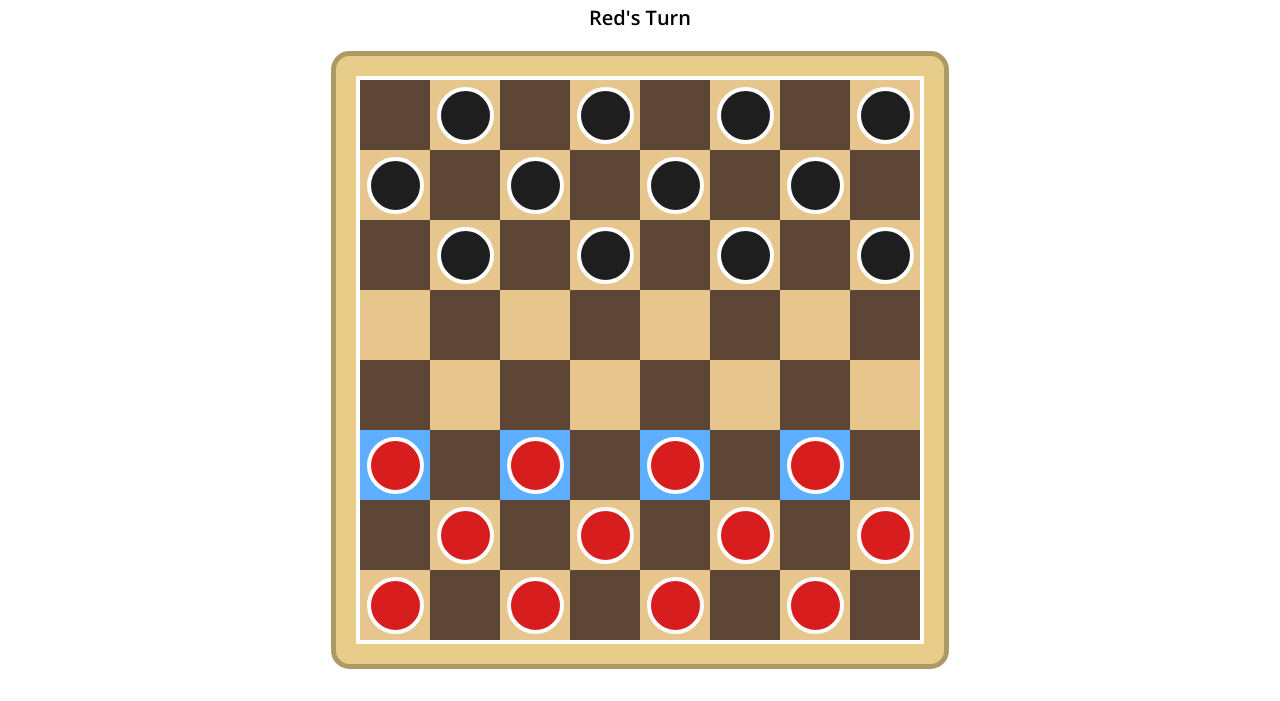
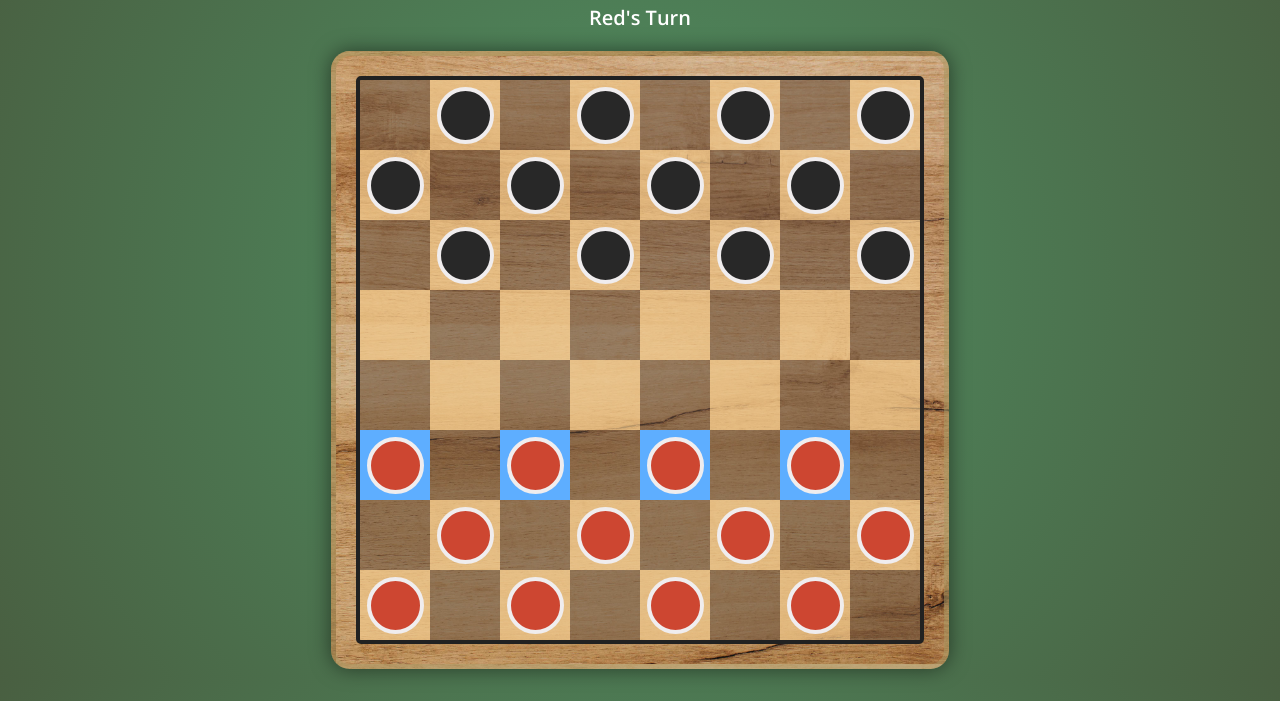
Before and after one commit to ianpetercreative/checkers, a plain HTML site: page index.html in a window 1280 px wide. Shown: the part 99-800 px from the top of the page. Drawn offline with nearby package versions, Linux system fonts and the light colour scheme.

Commit message:
update some visuals and colors.

```diff
--- a/index.html
+++ b/index.html
@@ -23,89 +23,89 @@
         <div id="game-board">
             <div class="row">
                 <div class="square unplayable"></div>
-                <div class="square" data-row="0" data-col="1"></div>
+                <div class="square playable" data-row="0" data-col="1"></div>
                 <div class="square unplayable"></div>
-                <div class="square" data-row="0" data-col="3"></div>
+                <div class="square playable" data-row="0" data-col="3"></div>
                 <div class="square unplayable"></div>
-                <div class="square" data-row="0" data-col="5"></div>
+                <div class="square playable" data-row="0" data-col="5"></div>
                 <div class="square unplayable"></div>
-                <div class="square" data-row="0" data-col="7"></div>
+                <div class="square playable" data-row="0" data-col="7"></div>
             </div>
 
             <div class="row">
-                <div class="square" data-row="1" data-col="0"></div>
+                <div class="square playable" data-row="1" data-col="0"></div>
                 <div class="square unplayable"></div>
-                <div class="square" data-row="1" data-col="2"></div>
+                <div class="square playable" data-row="1" data-col="2"></div>
                 <div class="square unplayable"></div>
-                <div class="square" data-row="1" data-col="4"></div>
+                <div class="square playable" data-row="1" data-col="4"></div>
                 <div class="square unplayable"></div>
-                <div class="square" data-row="1" data-col="6"></div>
+                <div class="square playable" data-row="1" data-col="6"></div>
                 <div class="square unplayable"></div>
             </div>
 
             <div class="row">
                 <div class="square unplayable"></div>
-                <div class="square" data-row="2" data-col="1"></div>
+                <div class="square playable" data-row="2" data-col="1"></div>
                 <div class="square unplayable"></div>
-                <div class="square" data-row="2" data-col="3"></div>
+                <div class="square playable" data-row="2" data-col="3"></div>
                 <div class="square unplayable"></div>
-                <div class="square" data-row="2" data-col="5"></div>
+                <div class="square playable" data-row="2" data-col="5"></div>
                 <div class="square unplayable"></div>
-                <div class="square" data-row="2" data-col="7"></div>
+                <div class="square playable" data-row="2" data-col="7"></div>
             </div>
 
             <div class="row">
-                <div class="square" data-row="3" data-col="0"></div>
+                <div class="square playable" data-row="3" data-col="0"></div>
                 <div class="square unplayable"></div>
-                <div class="square" data-row="3" data-col="2"></div>
+                <div class="square playable" data-row="3" data-col="2"></div>
                 <div class="square unplayable"></div>
-                <div class="square" data-row="3" data-col="4"></div>
+                <div class="square playable" data-row="3" data-col="4"></div>
                 <div class="square unplayable"></div>
-                <div class="square" data-row="3" data-col="6"></div>
+                <div class="square playable" data-row="3" data-col="6"></div>
                 <div class="square unplayable"></div>
             </div>
 
             <div class="row">
                 <div class="square unplayable"></div>
-                <div class="square" data-row="4" data-col="1"></div>
+                <div class="square playable" data-row="4" data-col="1"></div>
                 <div class="square unplayable"></div>
-                <div class="square" data-row="4" data-col="3"></div>
+                <div class="square playable" data-row="4" data-col="3"></div>
                 <div class="square unplayable" ></div>
-                <div class="square" data-row="4" data-col="5"></div>
+                <div class="square playable" data-row="4" data-col="5"></div>
                 <div class="square unplayable"></div>
-                <div class="square" data-row="4" data-col="7"></div>
+                <div class="square playable" data-row="4" data-col="7"></div>
             </div>
 
             <div class="row">
-                <div class="square" data-row="5" data-col="0"></div>
+                <div class="square playable" data-row="5" data-col="0"></div>
                 <div class="square unplayable"></div>
-                <div class="square" data-row="5" data-col="2"></div>
+                <div class="square playable" data-row="5" data-col="2"></div>
                 <div class="square unplayable"></div>
-                <div class="square" data-row="5" data-col="4"></div>
+                <div class="square playable" data-row="5" data-col="4"></div>
                 <div class="square unplayable"></div>
-                <div class="square" data-row="5" data-col="6"></div>
+                <div class="square playable" data-row="5" data-col="6"></div>
                 <div class="square unplayable"></div>
             </div>
 
             <div class="row">
                 <div class="square unplayable"></div>
-                <div class="square" data-row="6" data-col="1"></div>
+                <div class="square playable" data-row="6" data-col="1"></div>
                 <div class="square unplayable"></div>
-                <div class="square" data-row="6" data-col="3"></div>
+                <div class="square playable" data-row="6" data-col="3"></div>
                 <div class="square unplayable"></div>
-                <div class="square" data-row="6" data-col="5"></div>
+                <div class="square playable" data-row="6" data-col="5"></div>
                 <div class="square unplayable"></div>
-                <div class="square" data-row="6" data-col="7"></div>
+                <div class="square playable" data-row="6" data-col="7"></div>
             </div>
 
             <div class="row">
-                <div class="square" data-row="7" data-col="0"></div>
+                <div class="square playable" data-row="7" data-col="0"></div>
                 <div class="square unplayable"></div>
-                <div class="square" data-row="7" data-col="2"></div>
+                <div class="square playable" data-row="7" data-col="2"></div>
                 <div class="square unplayable"></div>
-                <div class="square" data-row="7" data-col="4"></div>
+                <div class="square playable" data-row="7" data-col="4"></div>
                 <div class="square unplayable"></div>
-                <div class="square" data-row="7" data-col="6"></div>
+                <div class="square playable" data-row="7" data-col="6"></div>
                 <div class="square unplayable"></div>
             </div>
         </div>
--- a/style.css
+++ b/style.css
@@ -5,11 +5,13 @@ body {
     align-items: center;
     box-sizing: border-box;
     font-family: 'Open Sans', sans-serif;
+    background: radial-gradient(circle, #509163, #495f41);
 }
 
 h1, h2, h3 {
     text-align: center;
     margin: 0 auto;
+    color: white;
 }
 
 h1 {
@@ -34,31 +36,31 @@ h3 {
 #table {
     width: 75vh;
     height: 75vh;
-    background-color: rgb(231, 205, 135);
-    border: solid 5px rgb(172, 153, 99);
+    background-image: url(./assets/wood-bkg.jpg);
+    background-size: cover;
+    background-repeat: none;
+    border: solid 5px rgba(172, 153, 99, 0.548);
     padding: 4px;
     border-radius: 3%;
     display: flex;
     justify-content: center;
     align-items: center;
+    box-shadow: 0 0 20px rgba(0, 0, 0, 0.5);
 }
 
 #game-board {
     width: 70vh;
     height: 70vh;
     display: flex;
-    border: solid 4px white;
+    border: solid 4px rgb(33, 33, 33);
+    border-radius: 5px;
     flex-direction: column;
     justify-content: center;
     align-items: center;
-    background-color: rgb(230, 198, 141);
 }
 
-/* div {
-    border: solid 1px white;
-} */
 
-.row {
+.row, .square {
     height: 100%;
     width: 100%;
     display: flex;
@@ -66,45 +68,34 @@ h3 {
     align-items: center;
 }
 
-.square {
-    height: 100%;
-    width: 100%;
-    display: flex;
-    justify-content: center;
-    align-items: center;
+
+.unplayable {
+    background-color: rgba(94, 70, 54, 0.514);
 }
 
-.unplayable {
-    background-color: rgb(94, 70, 54);
+.playable {
+    background-color: #f3c98bb3;
 }
 
 .black-puck {
-    width: 70%;
-    height: 70%;
-    background-color: rgb(30, 30, 30);
-    border: solid 0.25em white;
-    border-radius: 50%;
-    cursor: pointer;
+    background-color: #282828;
 }
 
 .red-puck {
-    width: 70%;
-    height: 70%;
-    background-color: rgb(215, 29, 29);
-    border: solid 0.25em white;
-    border-radius: 50%;
-    cursor: pointer;
+    background-color: #cd4631;
 }
 
-.red-king, .black-king {
+.black-puck, .red-puck, .red-king, .black-king {
     cursor: pointer;
     width: 70%;
     height: 70%;
-    border: solid 0.25em white;
+    border: solid 0.25em #f0edee;
     border-radius: 50%;
     position: relative;
+    opacity: 100%;
+}
 
-    &::after {
+.red-king::after, .black-king::after {
         content: '';
         background-image: url('/assets/crown-white.png');
         background-size: 70% 70%;
@@ -114,27 +105,36 @@ h3 {
         height: 100%;
         background-repeat: no-repeat;
     }
-}
+
 
 .black-king {
-    background-color: rgb(17, 17, 17);
+    background-color: #0a090c;
 }
 
 .red-king {
-    background-color: rgb(174, 29, 29);
+    background-color: #b83724;
 }
 
 
 .movable-puck {
     background-color: rgb(94, 174, 255);
-    /* border: solid 0.25em rgb(57, 155, 252); */
     background-size: 50%;
-    /* transition: ease-in-out; */
+}
+
+.movable-puck > div:hover {
+    transition: 0.15s;
+    width: 75%;
+    height: 75%;
 }
 
 .destination {
     background-color: rgba(60, 208, 109, 0.5);
     cursor: pointer;
+}
+
+.destination:hover {
+    transition: 0.1s;
+    background-color: rgba(40, 182, 87, 0.5);
 }
 
 .possible-jumped-puck {
@@ -143,7 +143,6 @@ h3 {
 
 .overlay {
     background-image: url('./assets/crown-white.png');
-    /* width: 50%; */
 }
 
 #winner-popup {
@@ -174,7 +173,6 @@ h3 {
 }
 
 button {
-        /* margin: 16px 0 16px; */
         font-size: 16px;
         padding: 0.5em 1em;
         color: white;
@@ -188,7 +186,6 @@ button:hover {
     cursor: pointer;
     background-color: white;
     color: black;
-    /* border-color: white; */
 }
 
 .blur {
```
Also changed, not shown: js/script.js (+12 -11 lines), assets/wood-bkg.jpg (added), 1 other file.
